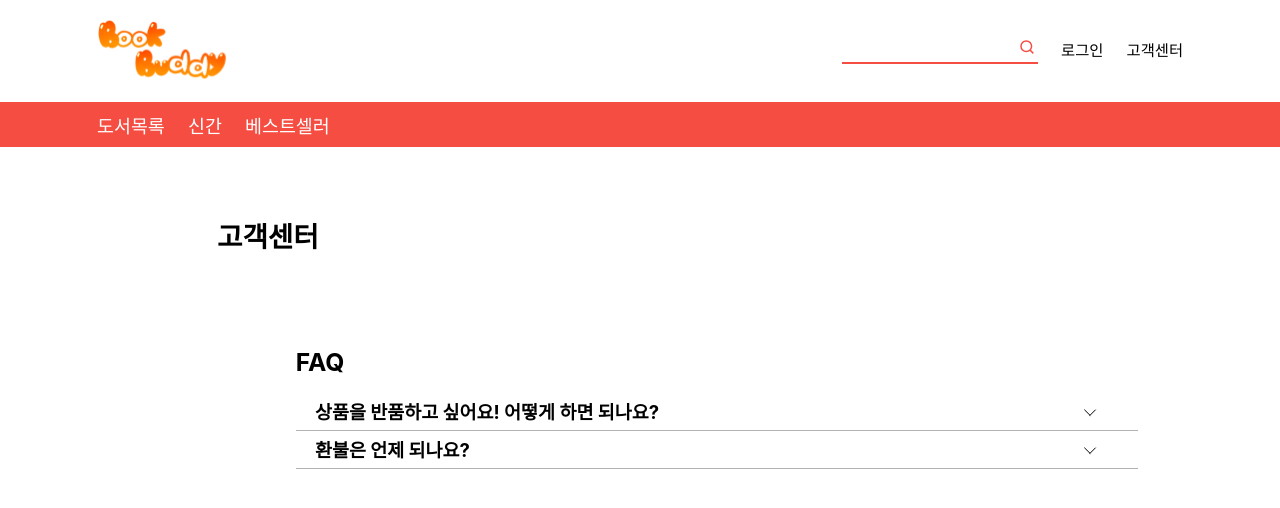
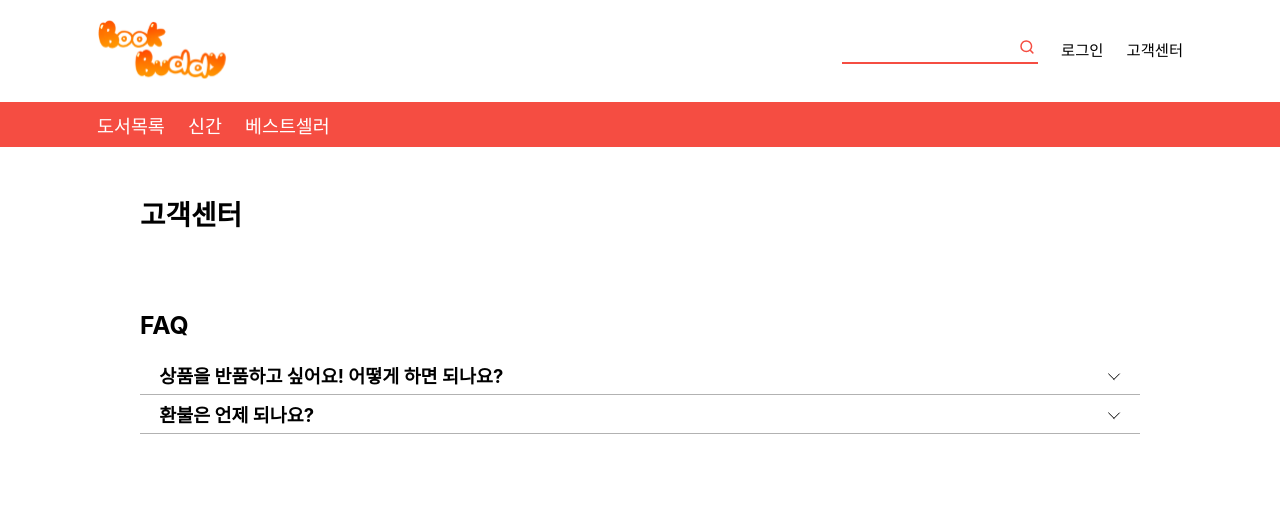
Before and after one commit to HyeranJo/bookbuddy, a React (Create React App) app in the folder client/: page /customer in a window 1280 px wide. Shown: the top 508 px of the page. Built offline with nearby package versions, Linux system fonts and the light colour scheme; no server answers; what @xeger/quill-image-actions, @xeger/quill-image-formats would draw is missing.

Commit message:
Feat: 고객센터 css 수정

```diff
--- a/client/src/components/table/FAQ.style.ts
+++ b/client/src/components/table/FAQ.style.ts
@@ -24,7 +24,7 @@ const Styled_FQA = {
     `}
   `,
   Question: styled.div`
-    width: 1095px;
+    width: 1300px;
     height: 50px;
     display: flex;
     align-items: center;
@@ -32,34 +32,37 @@ const Styled_FQA = {
     padding-left: 25px;
 
     ${DeviceQuery.bigScreen`
-      width: calc(1095px / ${screenScale.bigScreen});
+      width: calc(1300px / ${screenScale.bigScreen});
       height: calc(50px / ${screenScale.bigScreen});
-      padding-left: calc(25px / ${screenScale.bigScreen})
+      padding: calc(25px / ${screenScale.bigScreen})
     `}
     ${DeviceQuery.desktop`
-      width: calc(1095px / ${screenScale.desktop});
+      width: calc(1300px / ${screenScale.desktop});
       height: calc(50px / ${screenScale.desktop});
-      padding-left: calc(25px / ${screenScale.desktop})
+      padding: calc(25px / ${screenScale.desktop})
     `}
     ${DeviceQuery.tablet`
-      width: calc(1095px / ${screenScale.tablet});
+      width: calc(1300px / ${screenScale.tablet});
       height: calc(50px / ${screenScale.tablet});
-      padding-left: calc(25px / ${screenScale.tablet})
+      padding: calc(25px / ${screenScale.tablet})
     `}
   `,
   QuestionTitle: styled.h2`
     font-size: var(--third-title-font-size);
-    width: 1000px;
+    width: 1300px;
+    display: flex;
+    justify-content: space-between;
+
     ${DeviceQuery.bigScreen`
-      width: calc(1000px / ${screenScale.bigScreen});
+      width: calc(1300px / ${screenScale.bigScreen});
       font-size: calc(var(--third-title-font-size) / ${screenScale.bigScreen});
     `}
     ${DeviceQuery.desktop`
-      width: calc(1000px / ${screenScale.desktop});
+      width: calc(1300px / ${screenScale.desktop});
       font-size: calc(var(--third-title-font-size) / ${screenScale.desktop});
     `}
     ${DeviceQuery.tablet`
-      width: calc(1000px / ${screenScale.tablet});
+      width: calc(1300px / ${screenScale.tablet});
       font-size: calc(var(--third-title-font-size) / ${screenScale.tablet});
     `}
   `,
@@ -67,16 +70,16 @@ const Styled_FQA = {
     cursor: pointer;
   `,
   AnswerContainer: styled.div`
-    width: 1095px;
+    width: 1300px;
 
     ${DeviceQuery.bigScreen`
-      width: calc(1095px / ${screenScale.bigScreen});
+      width: calc(1300px / ${screenScale.bigScreen});
     `}
     ${DeviceQuery.desktop`
-      width: calc(1095px / ${screenScale.desktop});
+      width: calc(1300px / ${screenScale.desktop});
     `}
     ${DeviceQuery.tablet`
-      width: calc(1095px / ${screenScale.tablet});
+      width: calc(1300px / ${screenScale.tablet});
     `}
   `,
   Answer: styled.div`
--- a/client/src/pages/BlankPageLayout.ts
+++ b/client/src/pages/BlankPageLayout.ts
@@ -27,38 +27,38 @@ export const Styled_Layout = {
     display: flex;
     justify-content: center;
     width: 1300px;
-    padding-top: 44px;
+    padding-top: 60px;
 
     ${DeviceQuery.bigScreen`
       width: calc(1300px / ${screenScale.bigScreen});
-      padding-top: calc(44px / ${screenScale.bigScreen});
+      padding-top: calc(60px / ${screenScale.bigScreen});
     `}
     ${DeviceQuery.desktop`
       width: calc(1300px / ${screenScale.desktop});
-      padding-top: calc(44px / ${screenScale.desktop});
+      padding-top: calc(60px / ${screenScale.desktop});
     `}
     ${DeviceQuery.tablet`
       width: calc(1300px / ${screenScale.tablet});
-      padding-top: calc(44px / ${screenScale.tablet});
+      padding-top: calc(60px / ${screenScale.tablet});
     `}
   `,
   // H1
   H1: styled.h1`
     font-size: var(--title-font-size);
-    margin-bottom: 20px;
+    margin-bottom: 100px;
     display: inline-block;
 
     ${DeviceQuery.bigScreen`
       font-size: calc(var(--title-font-size) / ${screenScale.bigScreen});
-      margin-bottom: calc(20px / ${screenScale.bigScreen});
+      margin-bottom: calc(100px / ${screenScale.bigScreen});
     `}
     ${DeviceQuery.desktop`
       font-size: calc(var(--title-font-size) / ${screenScale.desktop});
-      margin-bottom: calc(20px / ${screenScale.desktop});
+      margin-bottom: calc(100px / ${screenScale.desktop});
     `}
     ${DeviceQuery.tablet`
       font-size: calc(var(--title-font-size) / ${screenScale.tablet});
-      margin-bottom: calc(20px / ${screenScale.tablet});
+      margin-bottom: calc(100px / ${screenScale.tablet});
     `}
 
     &.noOrderItem {
--- a/client/src/pages/cart/Cart.style.ts
+++ b/client/src/pages/cart/Cart.style.ts
@@ -2,36 +2,10 @@ import { styled } from 'styled-components';
 import { DeviceQuery, screenScale } from '../../utils/Responsive';
 
 export const Styled_Order = {
-  Div: styled.div`
-    display: flex;
-    justify-content: center;
-    width: 1300px;
-
-    ${DeviceQuery.bigScreen`
-      width: calc(1300px / ${screenScale.bigScreen});
-    `}
-    ${DeviceQuery.desktop`
-      width: calc(1300px / ${screenScale.desktop});
-    `}
-    ${DeviceQuery.tablet`
-      width: calc(1300px / ${screenScale.tablet});
-    `}
-  `,
   Content: styled.div`
     display: flex;
     flex-flow: column;
     justify-content: center;
-    padding-top: 44px;
-
-    ${DeviceQuery.bigScreen`
-      padding-top: calc(44px / ${screenScale.bigScreen});
-    `}
-    ${DeviceQuery.desktop`
-      padding-top: calc(44px / ${screenScale.desktop});
-    `}
-    ${DeviceQuery.tablet`
-      padding-top: calc(44px / ${screenScale.tablet});
-    `}
 
     & > .submit {
       display: flex;
--- a/client/src/pages/cart/Cart.tsx
+++ b/client/src/pages/cart/Cart.tsx
@@ -56,7 +56,7 @@ const Cart = () => {
   // ==================================== HTML ====================================
   return (
     <Styled_Layout.Container>
-      <Styled_Order.Div>
+      <Styled_Layout.Div_WithNoSidebar>
         <Styled_Order.Content>
           {orderList.length !== 0 ? (
             <>
@@ -86,7 +86,7 @@ const Cart = () => {
             </>
           )}
         </Styled_Order.Content>
-      </Styled_Order.Div>
+      </Styled_Layout.Div_WithNoSidebar>
     </Styled_Layout.Container>
   );
 };
--- a/client/src/pages/customer/Customer.style.ts
+++ b/client/src/pages/customer/Customer.style.ts
@@ -1,60 +1,10 @@
 import { styled } from 'styled-components';
-import { Styled_Layout } from '../BlankPageLayout';
 import { DeviceQuery, screenScale } from '../../utils/Responsive';
 
 const Styled_Customer = {
-  Main: styled(Styled_Layout.Container)`
-    padding-left: 200px;
-
-    ${DeviceQuery.bigScreen`
-      padding-left: calc(200px / ${screenScale.bigScreen});
-    `}
-    ${DeviceQuery.desktop`
-      padding-left: calc(200px / ${screenScale.desktop});
-    `}
-    ${DeviceQuery.tablet`
-      padding-left: calc(200px / ${screenScale.tablet});
-    `}
-  `,
-  Section: styled(Styled_Layout.Div_WithNoSidebar)`
+  Container: styled.div`
     display: flex;
-    flex-direction: column;
-    margin-bottom: 200px;
-    gap: 100px;
-
-    ${DeviceQuery.bigScreen`
-      margin-bottom: calc(200px / ${screenScale.bigScreen});
-      gap: calc(100px / ${screenScale.bigScreen});
-    `}
-    ${DeviceQuery.desktop`
-      margin-bottom: calc(200px / ${screenScale.desktop});
-      gap: calc(100px / ${screenScale.desktop});
-    `}
-    ${DeviceQuery.tablet`
-      margin-bottom: calc(200px / ${screenScale.tablet});
-      gap: calc(100px / ${screenScale.tablet});
-    `}
-  `,
-  Title: styled.h1`
-    font-size: var(--title-font-size);
-    margin-bottom: 20px;
-    margin-top: 44px;
-
-    ${DeviceQuery.bigScreen`
-      font-size: calc(var(--title-font-size) / ${screenScale.bigScreen});
-      margin-bottom: calc(20px / ${screenScale.bigScreen});
-      margin-top: calc(44px / ${screenScale.bigScreen});
-    `}
-    ${DeviceQuery.desktop`
-      font-size: calc(var(--title-font-size) / ${screenScale.desktop});
-      margin-bottom: calc(20px / ${screenScale.desktop});
-      margin-top: calc(44px / ${screenScale.desktop});
-    `}
-    ${DeviceQuery.tablet`
-      font-size: calc(var(--title-font-size) / ${screenScale.tablet});
-      margin-bottom: calc(20px / ${screenScale.tablet});
-      margin-top: calc(44px / ${screenScale.tablet});
-    `}
+    flex-flow: column;
   `,
   Warpper: styled.div`
     display: flex;
--- a/client/src/pages/customer/Customer.tsx
+++ b/client/src/pages/customer/Customer.tsx
@@ -3,21 +3,24 @@ import AskTable from '../../components/table/cs_apply/CSTable';
 import FAQ from '../../components/table/FAQ';
 import { useRecoilValue } from 'recoil';
 import { AccessTokenAtom } from '../../recoil/UserInfo';
+import { Styled_Layout } from '../BlankPageLayout';
 
 const Customer = () => {
   const accessToken = useRecoilValue(AccessTokenAtom);
 
   return (
     <>
-      <Styled_Customer.Main>
-        <Styled_Customer.Section>
-          <Styled_Customer.Title>고객센터</Styled_Customer.Title>
-          <Styled_Customer.Warpper>
-            <FAQ />
-            {accessToken && <AskTable title="1:1 문의내역" width={1300} />}
-          </Styled_Customer.Warpper>
-        </Styled_Customer.Section>
-      </Styled_Customer.Main>
+      <Styled_Layout.Container>
+        <Styled_Layout.Div_WithNoSidebar>
+          <Styled_Customer.Container>
+            <Styled_Layout.H1>고객센터</Styled_Layout.H1>
+            <Styled_Customer.Warpper>
+              <FAQ />
+              {accessToken && <AskTable title="1:1 문의내역" width={1300} />}
+            </Styled_Customer.Warpper>
+          </Styled_Customer.Container>
+        </Styled_Layout.Div_WithNoSidebar>
+      </Styled_Layout.Container>
     </>
   );
 };
```
